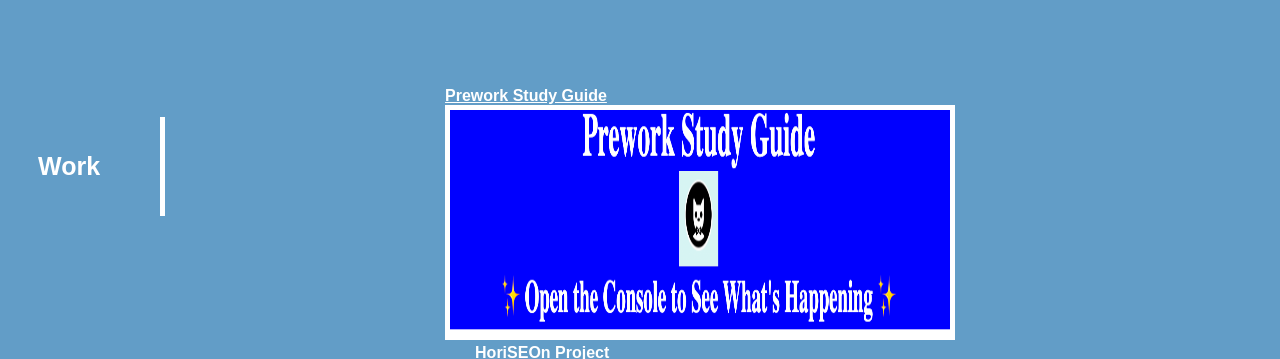
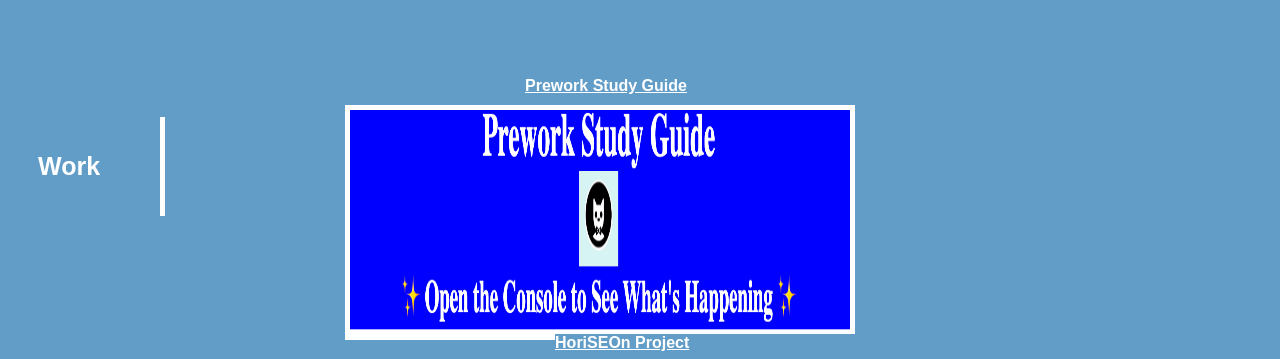
Before and after one commit to GolferMorgan/Portfolio, a plain HTML site: page index.html in a window 1280 px wide. Shown: the part 698-1057 px from the top of the page. Drawn offline with Linux system fonts and the light colour scheme.

Commit message:
fixed text align over pictures

```diff
--- a/index.html
+++ b/index.html
@@ -45,7 +45,7 @@
        </aside>
     <article class="flexbox">
        <div class="flex-container">
-            <div id="prework" class="future">
+            <div id="prework" class="prework">
             <a href="https://golfermorgan.github.io/prework-study-guide/">Prework Study Guide</a>
             <img class="img-size" src="./assets/prework2.png" style="width: 500px; height: 225px;" alt="Prework project">
             </div>
--- a/style.css
+++ b/style.css
@@ -136,10 +136,9 @@ div {
 .flex-container {
     display: flex;
     margin-left: 0;
-    border-left-style: 5px solid color white;
     height: 200px;
     padding-top: 50px;
-    padding-left: 200px;
+    padding-left: 100px;
     margin-top: 50px;
     text-align: center;
 }
@@ -151,16 +150,35 @@ div {
     box-sizing: border-box color white;
 }
 
+#prework a {
+    position: relative;
+    left: 180px;
+    top: -10px;
+}
+
 .horiseon {
     text-align: center;
     padding-right: 30px;
     padding-left: 30px;
 }
 
+#horiseon a {
+    position: relative;
+    left: 180px;
+    top: -10px;
+}
+
 #future {
+    position: relative;
     padding-top: 70px;
     text-align: center;
     padding-left: 280px;
+}
+
+#future a{
+    position: absolute;
+    right: 220px;
+    top: 40px;
 }
 
 img {
```
